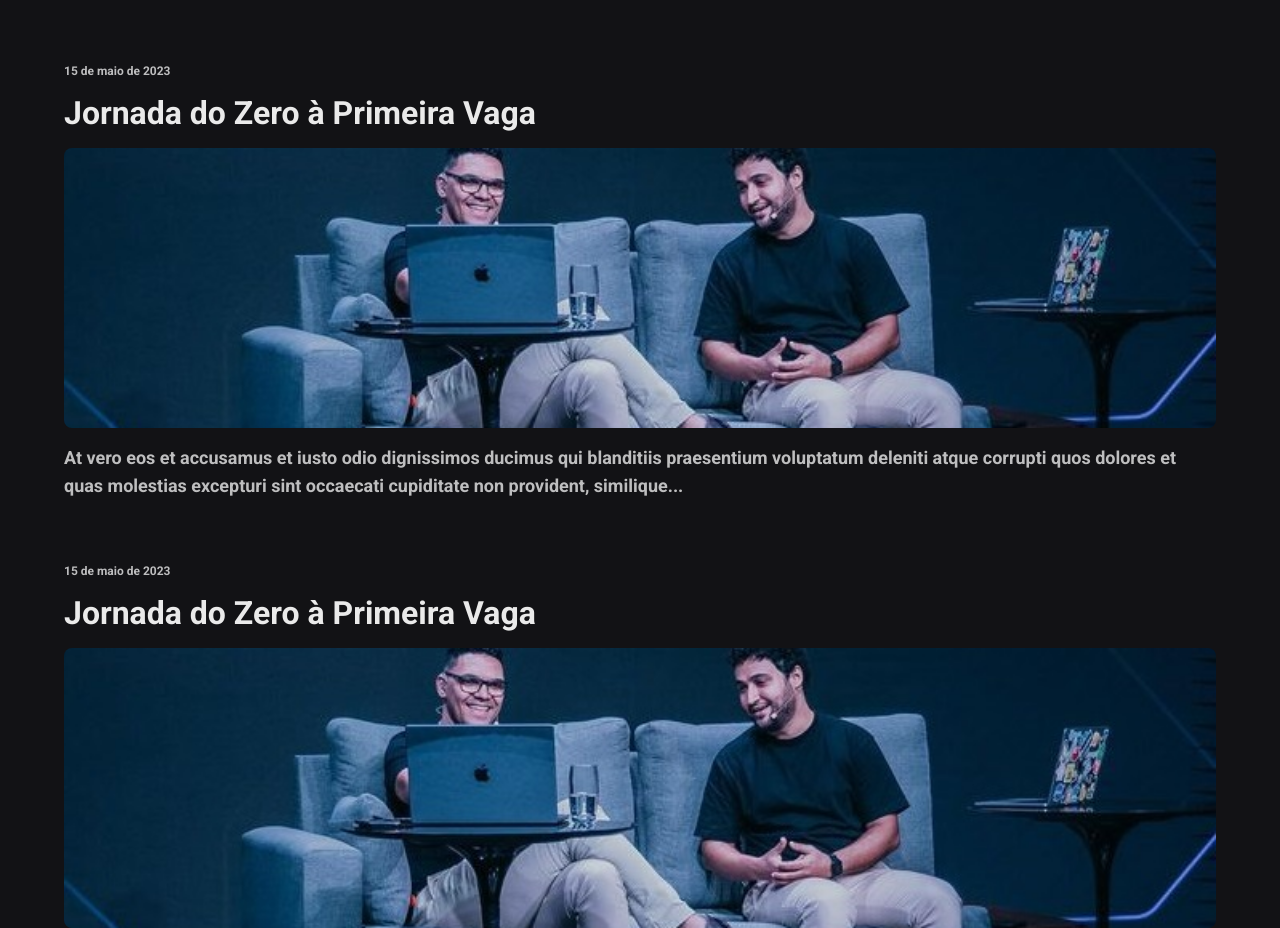
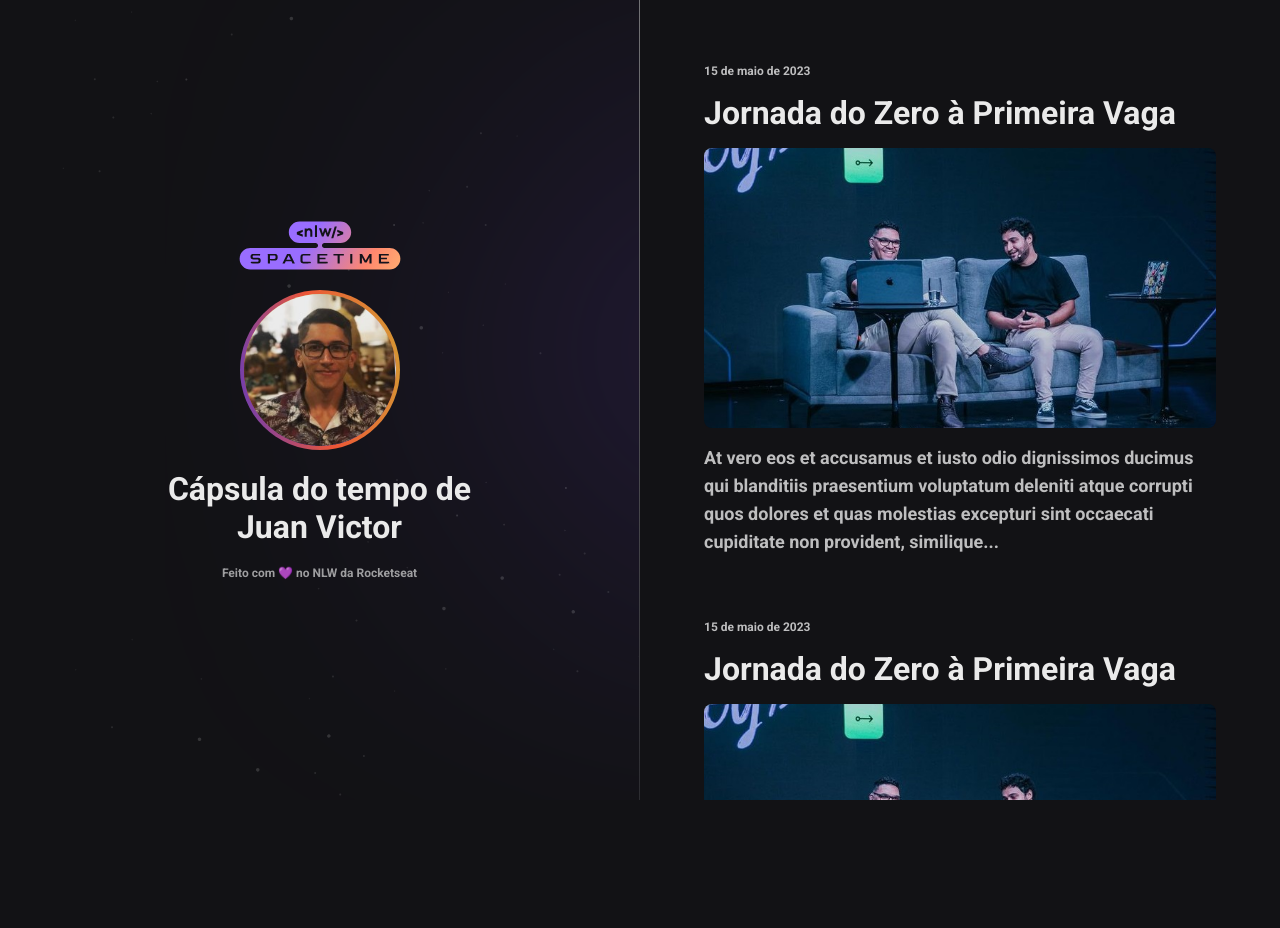
Before and after one commit to JuanVictorf/NLWSpaceTime, a plain HTML site: page index.html in a window 1280 px wide. Shown: the top 928 px of the page. After the commit the page ends 800 px from the top, so only its background shows below. Drawn offline with Linux system fonts and the light colour scheme.

Commit message:
Adicionando layout pagina completa

```diff
--- a/index.html
+++ b/index.html
@@ -18,6 +18,18 @@
     <title>NLW SpaceTime</title>
   </head>
   <body>
+    <aside>
+      <img src="./assets/logo.svg" alt="Logo NLW SpaceTime" />
+      <img src="./assets/perfil.png" alt="Foto do Juan Perfil" />
+
+      <p>
+        Cápsula do tempo de <br />
+        <strong>Juan Victor</strong>
+      </p>
+
+      <span>Feito com 💜 no NLW da Rocketseat</span>
+    </aside>
+
     <nav>
       <a href="https://youtu.be/3nz5HkUJaVU" target="_blank" class="memory">
         <small>15 de maio de 2023</small>
--- a/styles.css
+++ b/styles.css
@@ -8,10 +8,17 @@ body {
   background-color: #121215;
   color: #eaeaea;
   font-family: "Roboto", sans-serif;
+
+  display: grid;
+  grid-template-areas: "profile timeline";
+  grid-template-columns: 1fr 1fr;
+  grid-template-rows: 100vh;
 }
 
 nav {
   padding: 64px;
+  grid-area: timeline;
+  overflow-y: scroll;
 }
 
 .memory {
@@ -45,3 +52,41 @@ nav {
   color: #bebebf;
   line-height: 28px;
 }
+
+aside {
+  grid-area: profile;
+
+  display: flex;
+  flex-direction: column;
+  align-items: center;
+  justify-content: center;
+  gap: 20px;
+
+  border-right: 1px solid;
+  border-image: linear-gradient(#727275, #2c2c31) 1;
+
+  background-image: url("./assets/background.svg");
+  background-position: top right;
+  background-repeat: no-repeat;
+  background-size: auto 100%;
+}
+
+aside img:nth-child(2) {
+  width: 160px;
+  height: 160px;
+  border-radius: 50%;
+
+  border: 4px solid transparent;
+  background: linear-gradient(#d39e33, #ed5636, #633bbc) padding-box,
+    linear-gradient(260deg, #d39e33, #ed5636, #633bbc) border-box;
+}
+
+aside p {
+  font-size: 32px;
+  text-align: center;
+}
+
+aside span {
+  font-size: 12px;
+  color: #9e9ea0;
+}
```
Also changed, not shown: assets/background.svg (added), assets/logo.svg (added), assets/perfil.png (added), assets/perfil_.png (added).
